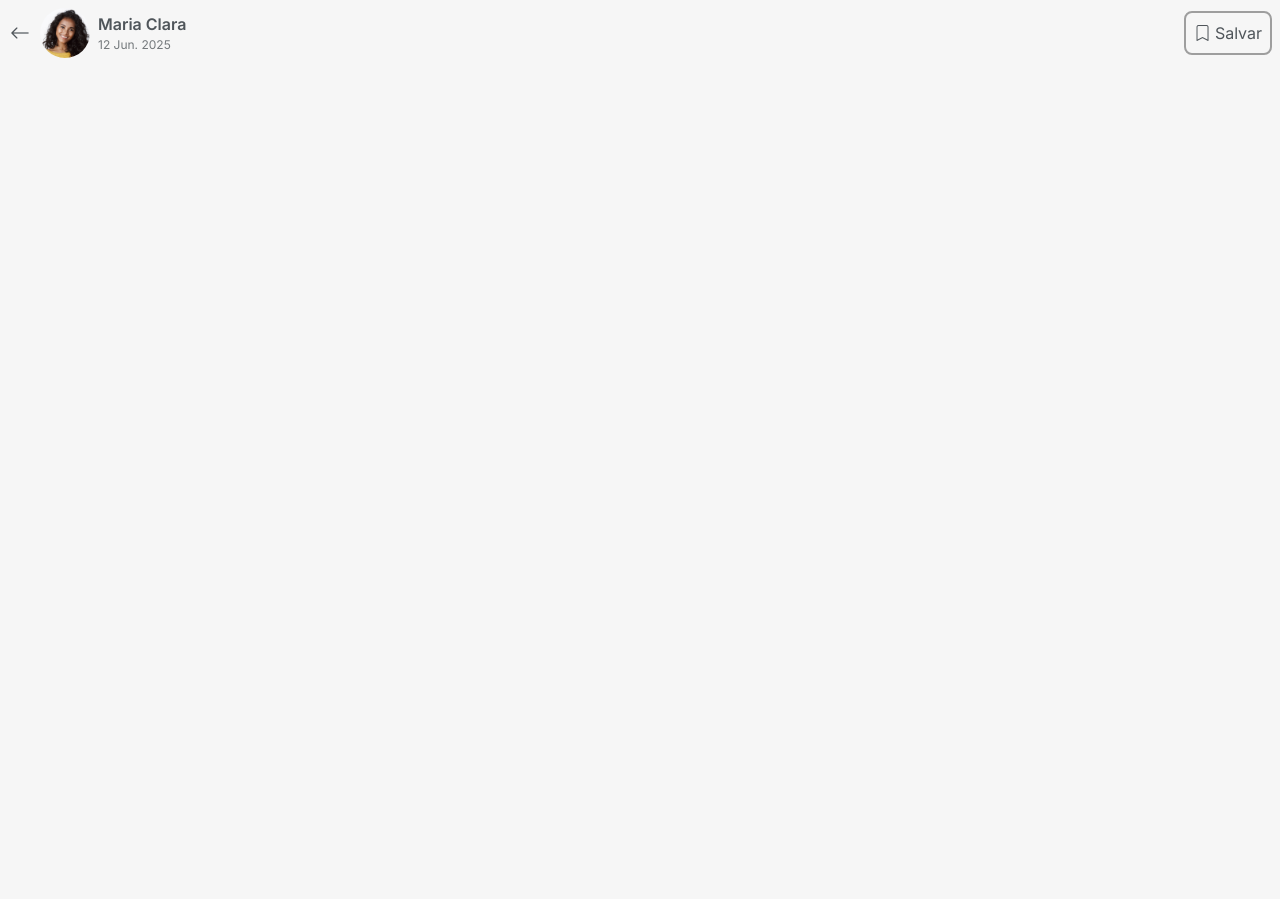
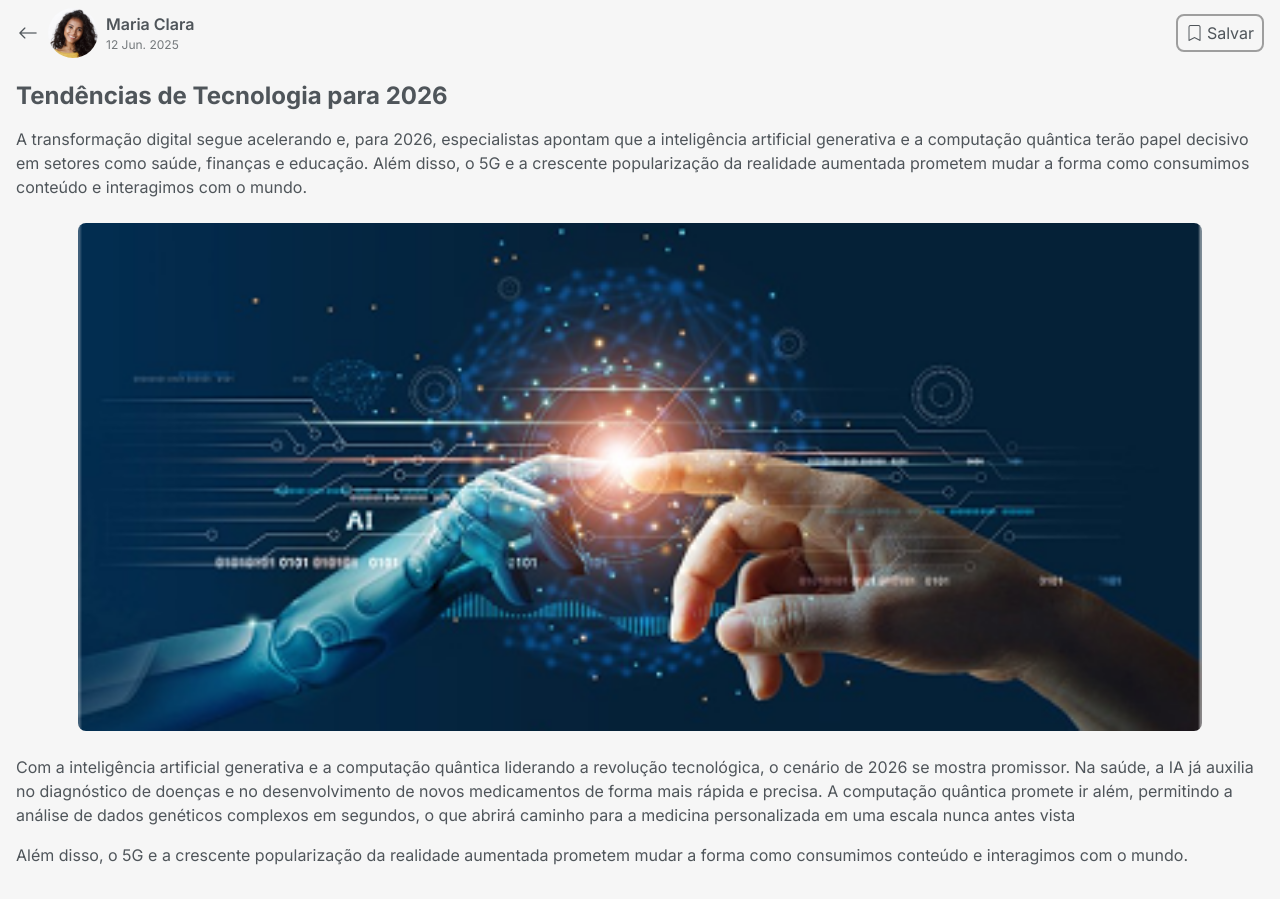
Before and after one commit to CauanyRodrigues01/visualizer, a plain HTML site: page src/pages/article.html in a window 1280 px wide. Before the commit the page ends 800 px from the top, so only its background shows below. Drawn offline with nearby package versions, Linux system fonts and the light colour scheme.

Commit message:
feat: adiciona conteudo do artigo

```diff
--- a/src/pages/article.html
+++ b/src/pages/article.html
@@ -48,6 +48,13 @@
             </div>
             <button class="btn-save-article"><i class="bi bi-bookmark"></i> Salvar</button>
         </header>
+        <main id="article-content">
+            <h1 class="article-title">Tendências de Tecnologia para 2026</h1>
+            <p>A transformação digital segue acelerando e, para 2026, especialistas apontam que a inteligência artificial generativa e a computação quântica terão papel decisivo em setores como saúde, finanças e educação. Além disso, o 5G e a crescente popularização da realidade aumentada prometem mudar a forma como consumimos conteúdo e interagimos com o mundo.</p>
+            <img src="../images/articles/post1/imagem1-article.png" alt="mão de um robô tocando a mão de um humano em uma fundo futurista">
+            <p>Com a inteligência artificial generativa e a computação quântica liderando a revolução tecnológica, o cenário de 2026 se mostra promissor. Na saúde, a IA já auxilia no diagnóstico de doenças e no desenvolvimento de novos medicamentos de forma mais rápida e precisa. A computação quântica promete ir além, permitindo a análise de dados genéticos complexos em segundos, o que abrirá caminho para a medicina personalizada em uma escala nunca antes vista</p>
+            <p>Além disso, o 5G e a crescente popularização da realidade aumentada prometem mudar a forma como consumimos conteúdo e interagimos com o mundo.</p>
+        </main>
     </div>
 
 
--- a/src/styles/pages/article.css
+++ b/src/styles/pages/article.css
@@ -1,7 +1,7 @@
 .container {
     width: 100%;
     margin: 0 auto;
-    padding: var(--space-xs);
+    padding: var(--space-xs) var(--space-sm);
 }
 
 #header-article {
@@ -63,7 +63,7 @@
 
 .btn-save-article {
     border: 2px solid var(--border-light);
-    padding: var(--space-xs);
+    padding: 0.3rem var(--space-xs);
     border-radius: var(--radius);
 }
 
@@ -83,3 +83,20 @@
     outline-offset: 2px;
     border: 2px solid transparent;
 }
+
+.article-title {
+    font-size: var(--text-lg);
+}
+
+#article-content {
+    padding: var(--space-md) 0;
+    display: flex;
+    flex-direction: column;
+    gap: var(--space-sm);
+}
+
+#article-content img {
+    margin: var(--space-xs) auto;
+    width: 90%;
+    border-radius: var(--radius);
+}
```
Also changed, not shown: src/images/articles/post1/imagem1-article.png (added).
